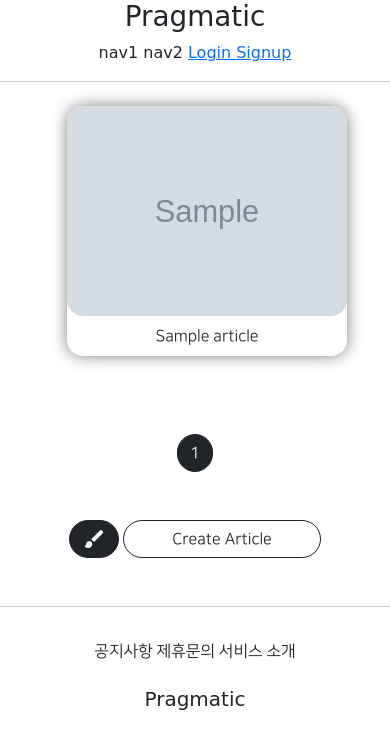
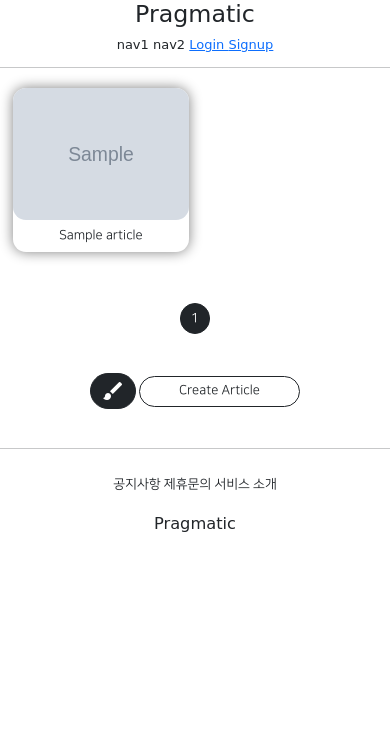
Before and after one commit to chirang963/gis_2ban_NN, a Django app: page /articles/list/ in a window 390 px wide. Shown: the top 749 px of the page. Run offline with Django 3.2, Linux system fonts and the light colour scheme; tables that the repository leaves empty hold one stand-in row (values such as "Sample post"); grey boxes marked "Sample" are stand-in pictures; parts of the project's set-up code (start-up, migrations or seed data) failed here and were passed over; some libraries are stand-ins or nearby versions.

Commit message:
8/12 ban class commit 1

```diff
--- a/articleapp/templates/articleapp/list.html
+++ b/articleapp/templates/articleapp/list.html
@@ -4,8 +4,14 @@
 {% block content %}
 
     <style>
+        .container {
+            padding: 0;
+            margin: 0 auto;
+        }
+
         .container div {
-          width: 280px;
+          width: 45%;
+            max-width: 200px;
           display: flex;
           justify-content: center;
           align-items: center;
--- a/articleapp/views.py
+++ b/articleapp/views.py
@@ -60,4 +60,4 @@ class ArticleListView(ListView):
     model = Article
     context_object_name = 'article_list'
     template_name = 'articleapp/list.html'
-    paginate_by = 1
+    paginate_by = 20
--- a/static/base.css
+++ b/static/base.css
@@ -64,3 +64,10 @@ NNS_B {
     border-radius: 1rem;
     margin: 1rem;
 }
+@media screen and (max-width: 500px) {
+    html {
+        /* default font size = 16px */
+        font-size: 13px;
+    }
+
+}
--- a/static/js/magicgrid.js
+++ b/static/js/magicgrid.js
@@ -277,17 +277,17 @@ MagicGrid.prototype.listen = function listen () {
 let magicGrid = new MagicGrid({
   container: '.container',
   animate: true,
-  gutter: 30,
+  gutter: 12,
   static: true,
   useMin: true
 });
 
+magicGrid.listen();
+
 var masonrys = document.getElementsByTagName("img")
 
-for (let i=0; masonrys.length; i++) {
+for (let i=0; i < masonrys.length; i++) {
   masonrys[i].addEventListener('load', function () {
     magicGrid.positionItems();
   }, false)
 }
-
-magicGrid.listen();
--- a/temp/settings.py
+++ b/temp/settings.py
@@ -57,6 +57,7 @@ INSTALLED_APPS = [
     'profileapp',
     'articleapp',
     'commentapp',
+    'projectapp',
 
 ]
 
--- a/temp/urls.py
+++ b/temp/urls.py
@@ -26,4 +26,5 @@ urlpatterns = [
     path('profiles/', include('profileapp.urls')),
     path('articles/', include('articleapp.urls')),
     path('comments/', include('commentapp.urls')),
+    path('projects/', include('projectapp.urls')),
 ] + static(settings.MEDIA_URL, document_root=settings.MEDIA_ROOT)
```
